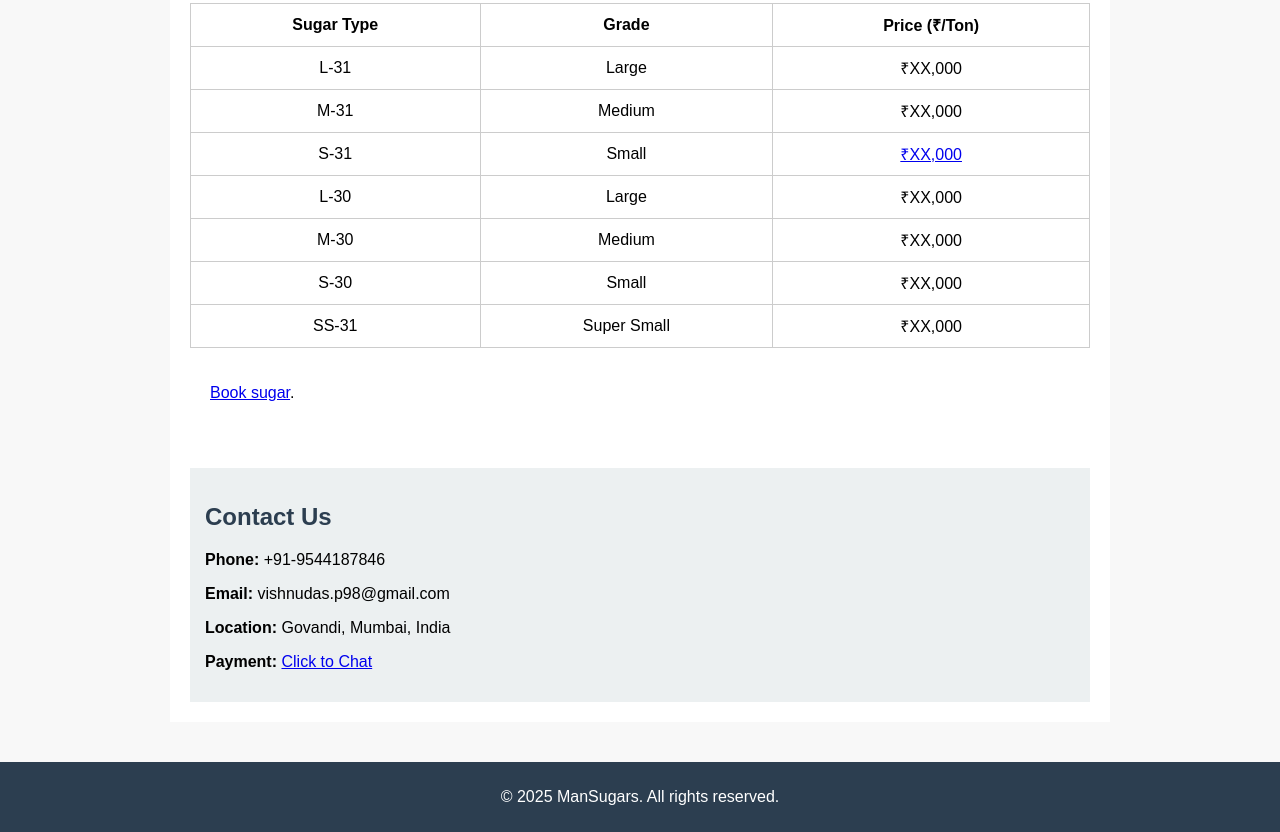
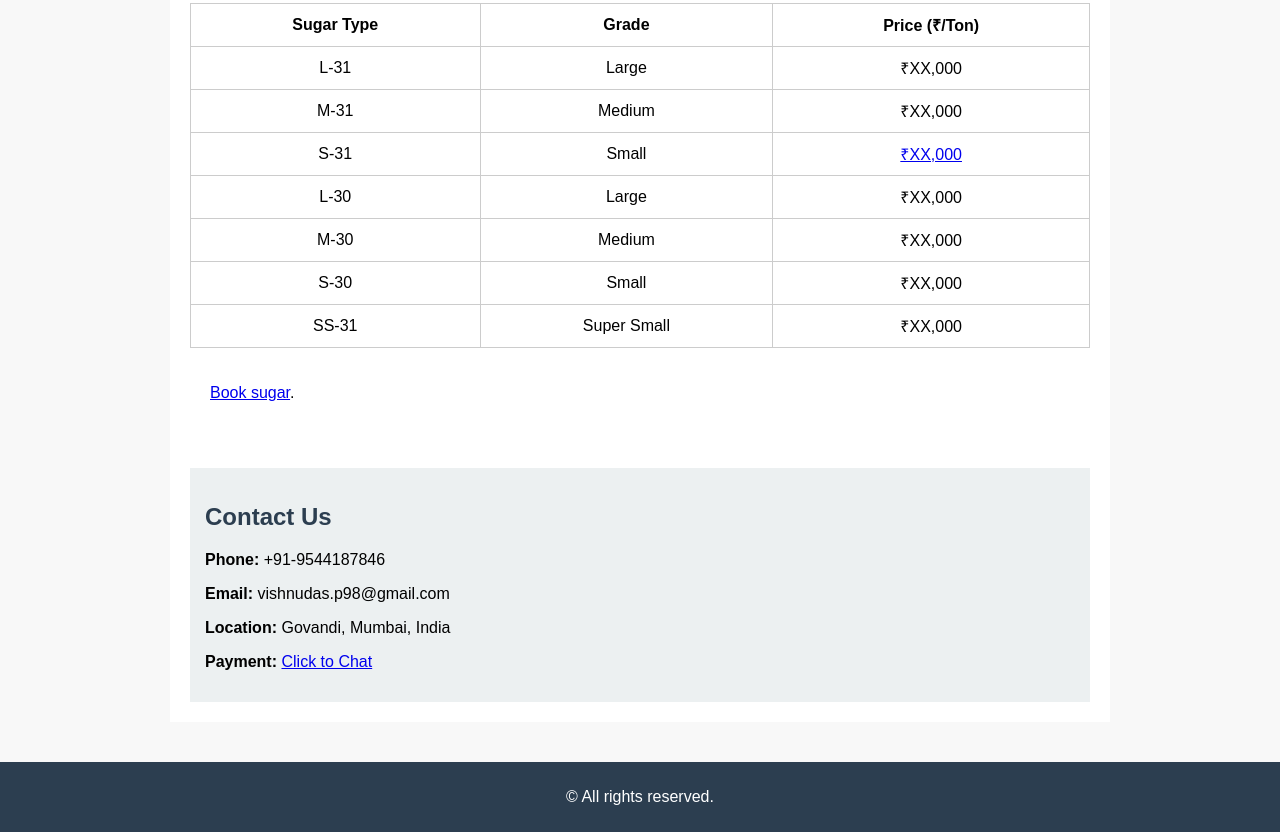
Before and after one commit to vishnudaspkrishna/edfmansales, a plain HTML site: page index.html in a window 1280 px wide. Shown: the part 369-1201 px from the top of the page. Drawn offline with Linux system fonts and the light colour scheme.

Commit message:
Update index.html

```diff
--- a/index.html
+++ b/index.html
@@ -148,7 +148,7 @@
 </div>
 
 <footer>
-  <p>© 2025 ManSugars. All rights reserved.</p>
+  <p>© All rights reserved.</p>
 </footer>
 
 </body>
```
